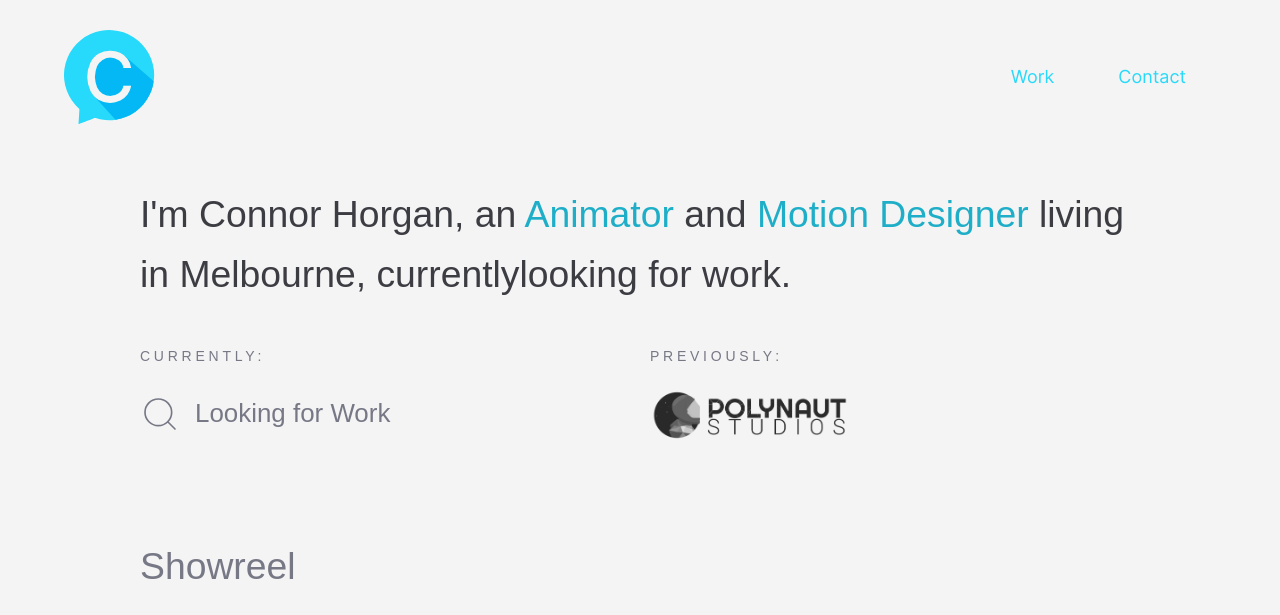
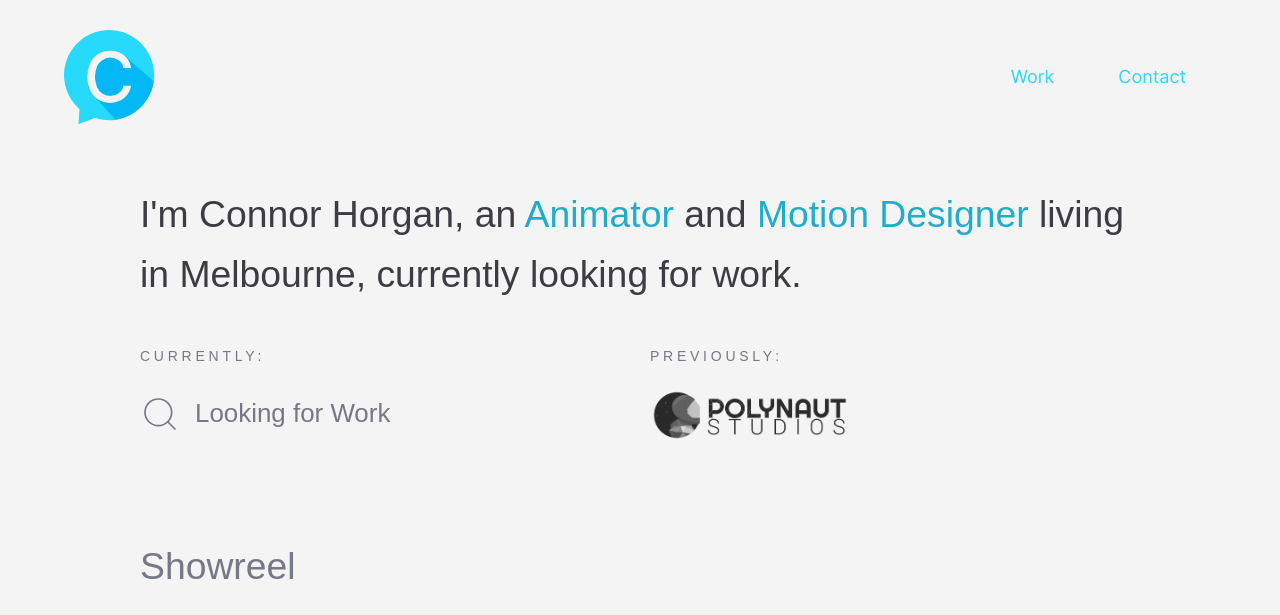
Before and after one commit to AgentPurpleLord/Connor-Horgan, a Jekyll site: the page built from index.html, in a window 1280 px wide. Shown: the top 615 px of the page. Built offline with Jekyll 4.4.1, drawn with Linux system fonts in a browser that asks for light colours; nearby versions of some CDN libraries.

Commit message:
Fixed a space.

```diff
--- a/_layouts/header.html
+++ b/_layouts/header.html
@@ -45,7 +45,7 @@
     {% if page.image %}
     <meta content="{{site.url}}/assets/img/{{ page.image }}" property="og:image">
     {% else %}
-    <meta content="{{site.url}}/assets/brand/ogp.png" property="og:image">
+    <meta content="{{site.url}}/assets/img/showreel.png" property="og:image">
     {% endif %}
 
     <meta name="description" content="{{ page.description }}" />
--- a/index.html
+++ b/index.html
@@ -31,7 +31,7 @@ video: https://www.youtube.com/embed/dQw4w9WgXcQ
 
 <body>
     <section class="hero container">
-        <h1 class="hero__text">{{ page.hero }}{{ page.currently }}</h1>
+        <h1 class="hero__text">{{ page.hero }}&nbsp{{ page.currently }}</h1>
         <div class="row">
             <div class="currently col col--1-2">
                 <h2 class="currently__header">Currently:</h2>
```
